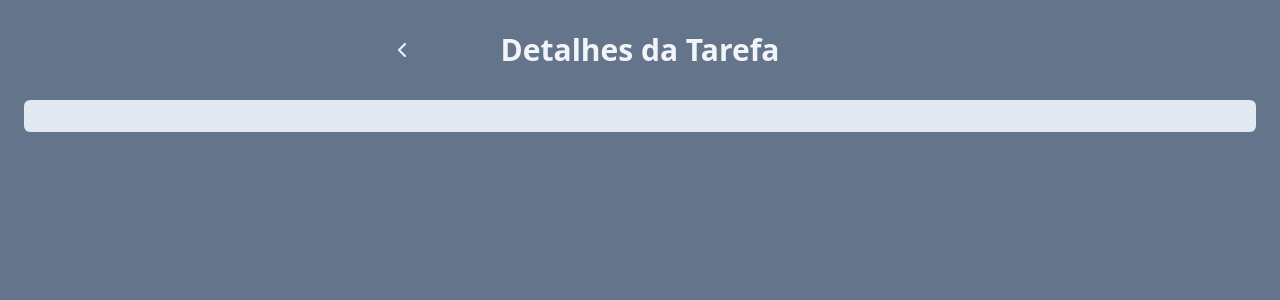
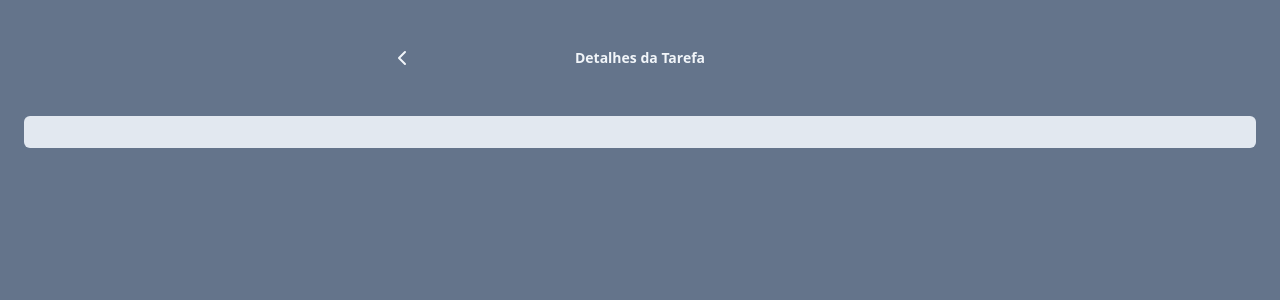
Before and after one commit to AndressaViegas/curso-de-react, a React (Vite) app: page /task in a window 1280 px wide. Shown: the top 300 px of the page. Built offline with nearby package versions, Linux system fonts and the light colour scheme.

Commit message:
ajusta o tamanho do texto e o padding do componente Title para melhorar a legibilidade

```diff
--- a/src/components/Title.jsx
+++ b/src/components/Title.jsx
@@ -1,5 +1,5 @@
 function Title(props) {
-    return <h1 className="text-3xl text-slate-100 font-bold text-center m-2">
+    return <h1 className="text-sm p-4 text-slate-100 font-bold text-center m-2">
         {props.children}
     </h1>
 
```
